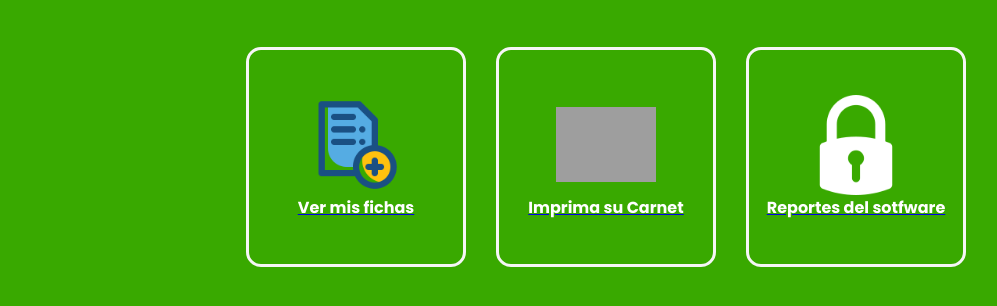
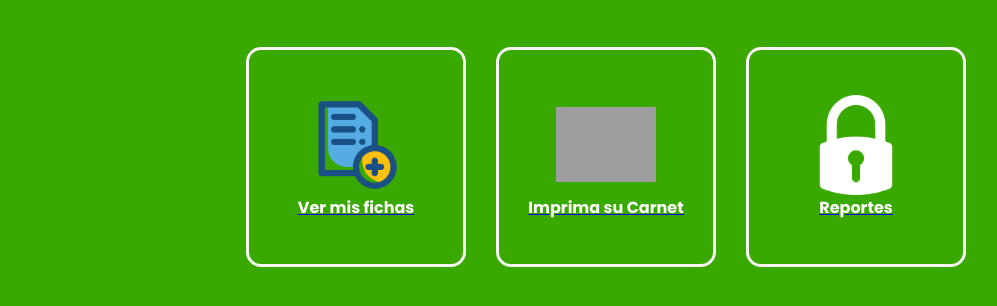
Before and after one commit to samusolis/carnetizacion-Django, a Django app: template prototipadoCarnetDjango/carnetizacion/templates/instru-login.html in a window 1280 px wide. Shown: the part 243-549 px from the top of the page, without its empty margins (34-1031 px from the left). Run offline with Django 5.2, Linux system fonts and the light colour scheme; the template is opened without the code that fills it, so the values that code supplies are empty; grey boxes are pictures that could not be loaded.

Commit message:
arreglo fotos

```diff
--- a/prototipadoCarnetDjango/carnetizacion/templates/instru-login.html
+++ b/prototipadoCarnetDjango/carnetizacion/templates/instru-login.html
@@ -45,7 +45,7 @@
       <div class="buttons">
         <a href="{% url 'fichas_instru' %}"><div class="button"> <img src="{% static 'imagenes/registro.png' %}">Ver mis fichas </div></a>
         <a href="{% url 'carnetInstru'%}"><div class="button"> <img src="{% static 'imagenes/logocarnet.png' %}">Imprima su Carnet </div></a>
-        <a href="#"><div class="button"> <img src="{% static 'imagenes/candado.png' %}">Reportes del sotfware </div></a>
+        <a href="#"><div class="button"> <img src="{% static 'imagenes/candado.png' %}">Reportes </div></a>
       {% endblock content %}
       </div>
   </div>
```
Also changed, not shown: prototipadoCarnetDjango/media/barcodes/1006663430.png (added), prototipadoCarnetDjango/media/barcodes/1063811525.png (added), prototipadoCarnetDjango/media/barcodes/80948564.png (added), prototipadoCarnetDjango/media/fotos/2693289/1002968129_fyx43i2.jpg (deleted), prototipadoCarnetDjango/media/fotos/2693289/1002968641.jpg (deleted), prototipadoCarnetDjango/media/fotos/2786356/80948564.jpg (added).
